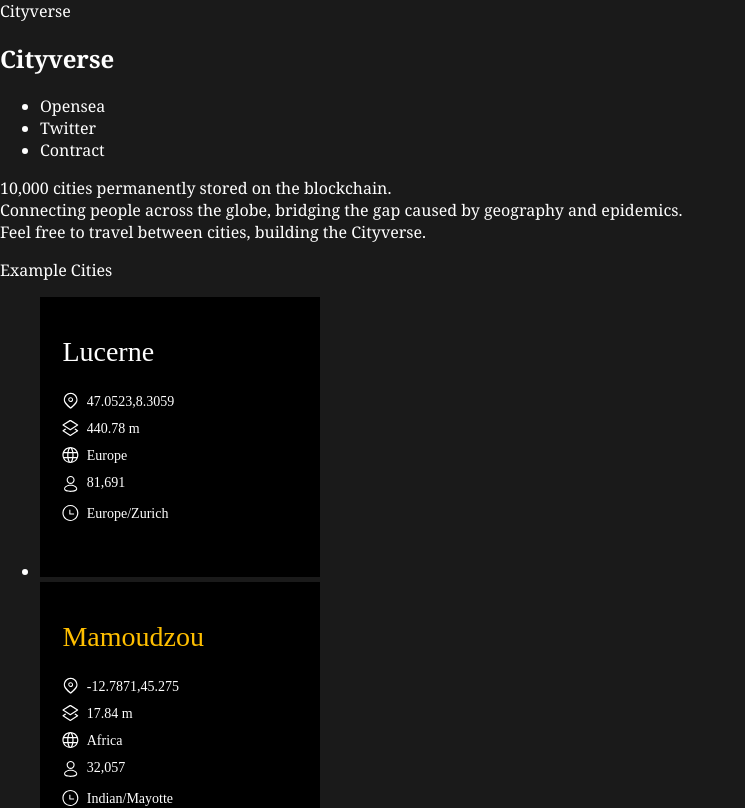
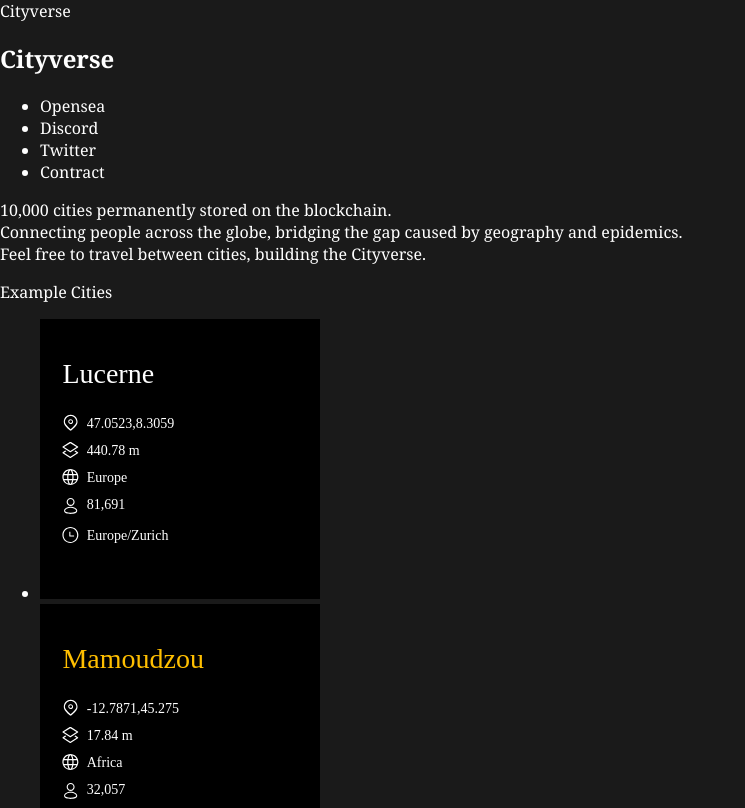
Before and after one commit to shep-eth/cityverse-frontend, a Next.js app: page / in a window 1280 px wide. Shown: the top 808 px of the page, without its empty margins (0-745 px from the left). Built offline with nearby package versions, Linux system fonts and the light colour scheme.

Commit message:
add a link to discord

```diff
--- a/pages/index.js
+++ b/pages/index.js
@@ -54,6 +54,16 @@
                 className="hover:underline"
               >
                 Opensea
+              </a>
+            </li>
+            <li className="flex-1">
+              <a
+                href="https://discord.gg/GyuhvscffE"
+                target="_blank"
+                rel="noreferrer"
+                className="hover:underline"
+              >
+                Discord
               </a>
             </li>
             <li className="flex-1">
```
